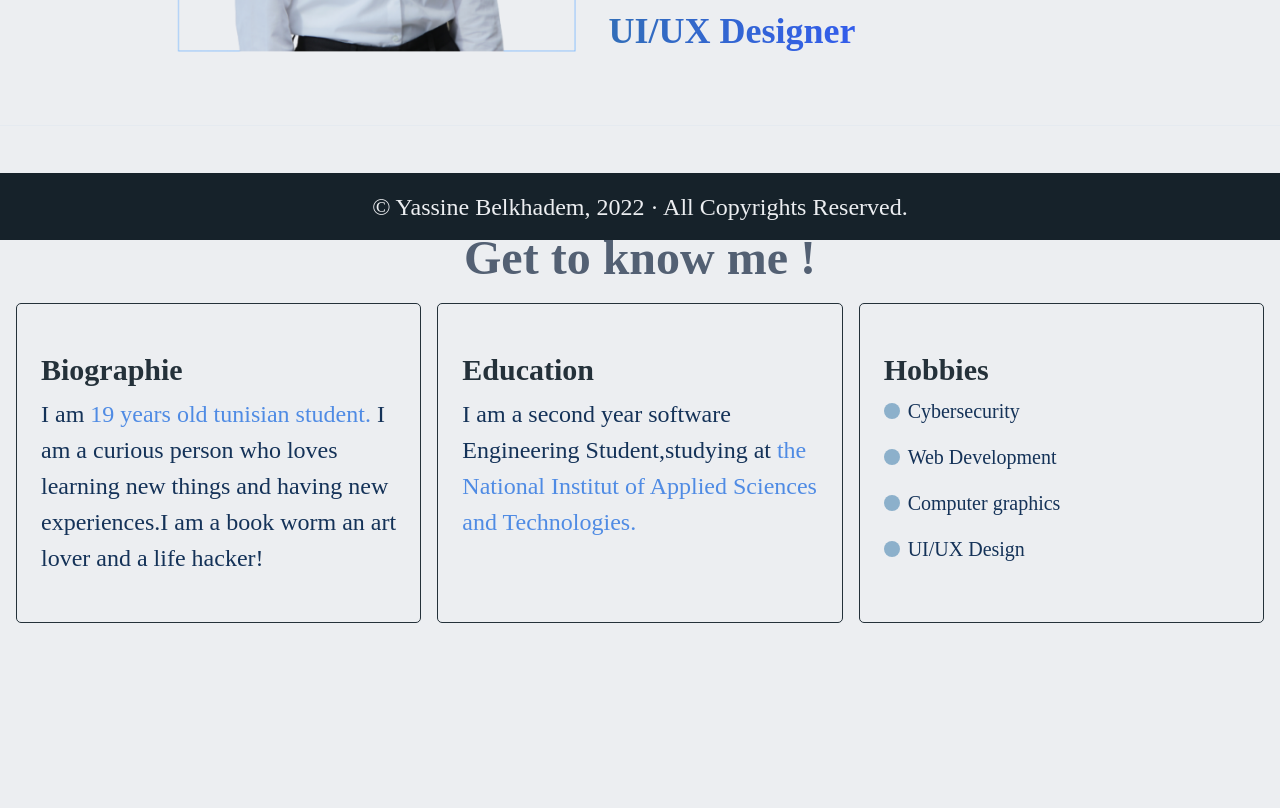
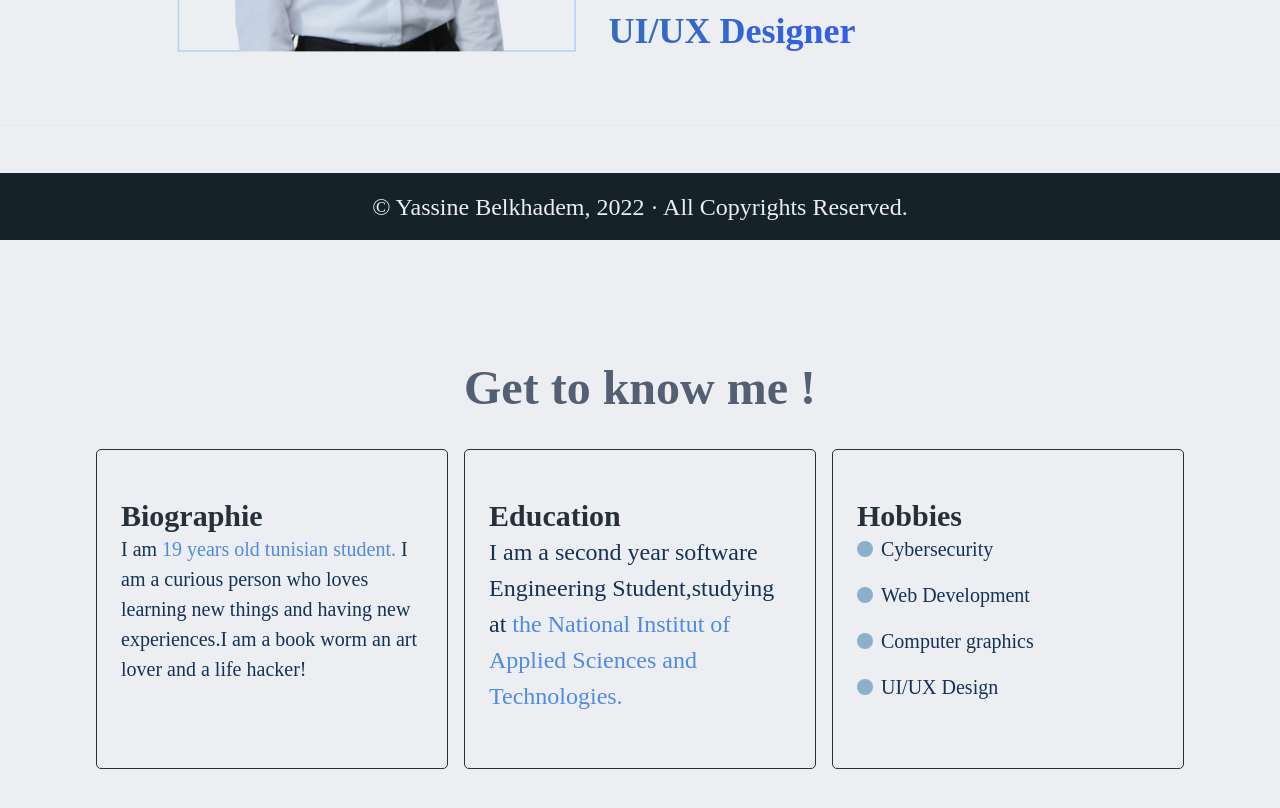
Before and after one commit to yassinebk/yassinebk.github.io, a Next.js app: page / in a window 1280 px wide. Shown: the part 560-1368 px from the top of the page. Built offline with nearby package versions, Linux system fonts and the light colour scheme; a web font is replaced by a local one.

Commit message:
get to know me done git push

```diff
--- a/components/GetToKnowSection/KnowMeCard.tsx
+++ b/components/GetToKnowSection/KnowMeCard.tsx
@@ -1,5 +1,6 @@
 import { Box, Heading, useColorModeValue, VStack } from "@chakra-ui/react";
 import React from "react";
+import ParallaxContainer from "../Parallax";
 
 interface KnowMeCardProps {
   cardHeading: string;
@@ -18,26 +19,60 @@ export const KnowMeCard: React.FC<KnowMeCardProps> = ({
 
   const border = useColorModeValue("1px solid #24313A", "0px solid");
   const cardBg = useColorModeValue("transparent", "cardDark");
+  const style = {
+    backgroundColor: cardBg,
+    paddingLeft: "24px",
+    paddingRight: "24px",
+    borderRadius: 5,
+    border,
+    minHeight: "320px",
+    width: "100%",
+    paddingTop: "48px",
+    alignItems: "flex-start",
+    maxWidth: "425px",
+  };
+  let hidden;
+  let show;
+  switch (index) {
+      case 0:
+          hidden = {
+              translateX: -60,
+              opacity: 0
+          }
+          show = {
+              translateX: 0,
+              opacity: 1
+          }
+          break;
+case 1:
+          hidden = {
+              translateY: -60,
+              opacity: 0
+          }
+          show = {
+              translateY: 0,
+              opacity: 1
+          }
+          break;
+case 2:
+          hidden = {
+              translateY: 60,
+              opacity: 0
+          }
+          show = {
+              translateY: 0,
+              opacity: 1
+          }
+          break;
+      }
   return (
-    <VStack
-      bgColor={cardBg}
-      px="6"
-      paddingTop="12"
-      w="full"
-      borderRadius={5}
-      border={border}
-      minH="320px"
-      marginTop="4"
-      gridColumnStart={index * 4 + 1}
-      gridColumnEnd={(index + 1) * 4 + 1}
-      alignItems="flex-start"
-    >
+    <ParallaxContainer styleProps={style} variants={{hidden,show}}>
       <Box>
         <Heading fontSize="3xl" bg={headerTitle} bgClip="text">
           {cardHeading}
         </Heading>
       </Box>
       <Box paddingTop="2xl">{children}</Box>
-    </VStack>
+    </ParallaxContainer>
   );
 };
--- a/components/GetToKnowSection/index.tsx
+++ b/components/GetToKnowSection/index.tsx
@@ -14,6 +14,7 @@ export const GetToKnowSection: React.FC<GetToKnowProps> = ({}) => {
   return (
     <Flex
       minH="75vh"
+      marginTop={[16]}
       id="section-position-container"
       justifyContent="center"
       alignItems="center"
@@ -23,15 +24,18 @@ export const GetToKnowSection: React.FC<GetToKnowProps> = ({}) => {
       <SectionHeading>Get to know me !</SectionHeading>
       <Box
         gridTemplateColumns="repeat(12,1fr)"
+        alignItems="center"
         gridGap="4"
-        display={["flex", "flex", "flex", "grid"]}
+        marginTop="8"
+        display={["flex", "flex", "flex", "flex"]}
         flexDir={["column", "column", "row"]}
         justifyContent="space-around"
+        maxW="1323px"
         w="full"
-        px={4}
+        px={[4, 4, 4, 24]}
       >
         <KnowMeCard cardHeading={"Biographie"} index={0}>
-          <Text fontSize="2xl">
+          <Text fontSize="xl">
             I am <span style={{ color }}> 19 years old tunisian student.</span>{" "}
             I am a curious person who loves learning new things and having new
             experiences.I am a book worm an art lover and a life hacker!
--- a/components/Parallax.tsx
+++ b/components/Parallax.tsx
@@ -11,7 +11,7 @@ interface ParallaxProps {
 const ParallaxContainer: React.FC<ParallaxProps> = ({
   children,
   styleProps,
-  variants
+  variants,
 }) => {
   const [visible, setVisible] = useState(false);
   useEffect(() => {
@@ -28,9 +28,10 @@ const ParallaxContainer: React.FC<ParallaxProps> = ({
 };
 const Parallax: React.FC<ParallaxProps> = ({
   variants,
-  children
+  styleProps,
+  children,
 }: ParallaxProps): JSX.Element => {
-  const [ref, isVisible] = useInView({ threshold: 0.4 });
+  const [ref, isVisible] = useInView({ threshold: 0.7 });
   const defaultVariants = {
     show: { opacity: 1, translateY: 0 },
     hidden: { opacity: 0, translateY: -200 },
@@ -38,9 +39,10 @@ const Parallax: React.FC<ParallaxProps> = ({
   return (
     <motion.div
       ref={ref}
-      variants={variants?variants:defaultVariants}
+      variants={variants ? variants : defaultVariants}
       transition={{ duration: 0.8, ease: "easeInOut" }}
       animate={isVisible ? "show" : "hidden"}
+      style={styleProps}
     >
       {children}
     </motion.div>
```
